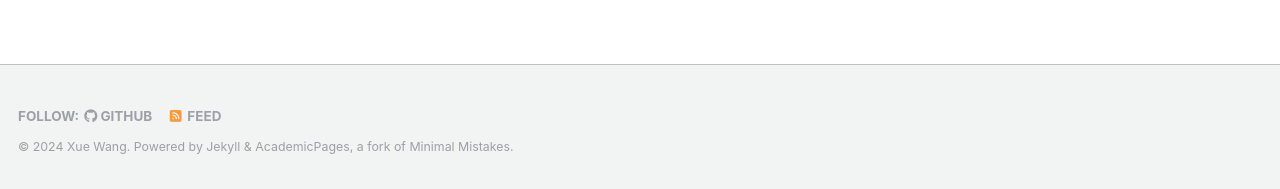
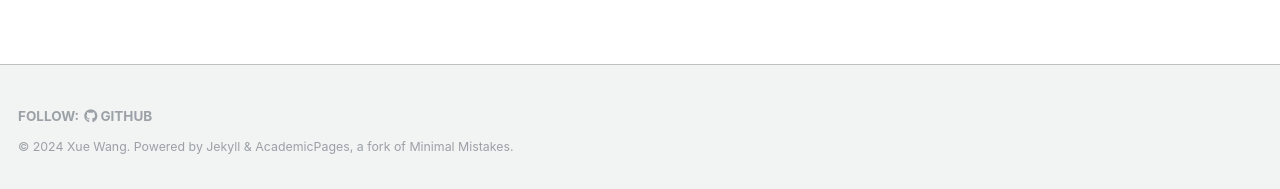
Before and after one commit to xueewang/xueewang.github.io, a Jekyll site: the page built from _pages/talkmap.html, in a window 1280 px wide and 1297 px high. Shown: the part 1105-1294 px from the top of the window. Built offline with Jekyll 4.4.1, drawn with Linux system fonts in a browser that asks for light colours; nearby versions of some CDN libraries; some web fonts are replaced.

Commit message:
Update footer.html

```diff
--- a/_includes/footer.html
+++ b/_includes/footer.html
@@ -12,7 +12,7 @@
     {% if site.author.bitbucket %}
       <li><a href="http://bitbucket.org/{{ site.author.bitbucket }}"><i class="fab fa-bitbucket" aria-hidden="true"></i> Bitbucket</a></li>
     {% endif %}
-    {% if site.atom_feed.hide != true %}
+    {% if site.atom_feed.hide != false %}
     <li><a href="{% if site.atom_feed.path %}{{ site.atom_feed.path }}{% else %}{{ base_path }}/feed.xml{% endif %}"><i class="fa fa-fw fa-rss-square" aria-hidden="true"></i> {{ site.data.ui-text[site.locale].feed_label | default: "Feed" }}</a></li>
     {% endif %}
   </ul>
```
